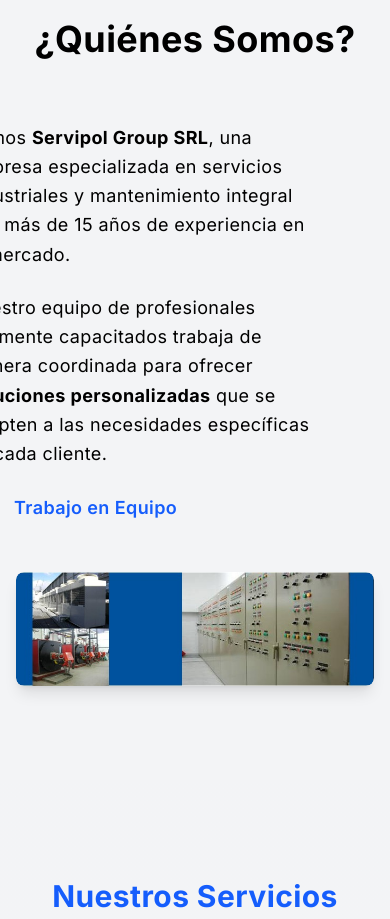
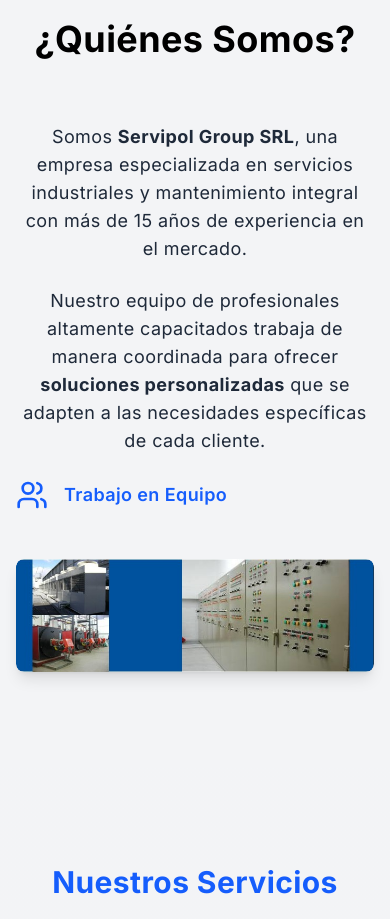
Before and after one commit to AlexBecci/servipol, a React (Vite) app: page / in a window 390 px wide. Shown: the part 960-1879 px from the top of the page. Built offline with nearby package versions, Linux system fonts and the light colour scheme.

Commit message:
feature:fixed component values in mobile

```diff
--- a/src/core/page/components/AboutUs.tsx
+++ b/src/core/page/components/AboutUs.tsx
@@ -28,17 +28,17 @@
                 <div className="grid md:grid-cols-2 gap-12 items-center">
                     {/* Texto */}
                     <motion.div
-                        className="space-y-6 text-left"
-                        initial={isMobile ? { opacity: 0, scale: 0.95 } : { opacity: 0, x: -50 }}
+                        className="space-y-6 text-center sm:text-left"
+                        initial={isMobile ? { opacity: 0, scale: 0.95 } : { opacity: 0, x: 0 }}
                         whileInView={isMobile ? { opacity: 1, scale: 1 } : { opacity: 1, x: 0 }}
                         transition={{ duration: 0.8, delay: 0.2 }}
                         viewport={{ once: true }}
                     >
-                        <p className="text-lg text-foreground/80 leading-relaxed">
+                        <p className="text-lg text-gray-800 ">
                             Somos <strong>Servipol Group SRL</strong>, una empresa especializada en servicios industriales y
                             mantenimiento integral con más de 15 años de experiencia en el mercado.
                         </p>
-                        <p className="text-lg text-foreground/80 leading-relaxed">
+                        <p className="text-lg text-gray-800 ">
                             Nuestro equipo de profesionales altamente capacitados trabaja de manera coordinada para ofrecer{" "}
                             <strong>soluciones personalizadas</strong> que se adapten a las necesidades específicas de cada cliente.
                         </p>
```
Also changed, not shown: src/core/page/components/OurWorks.tsx (added).
